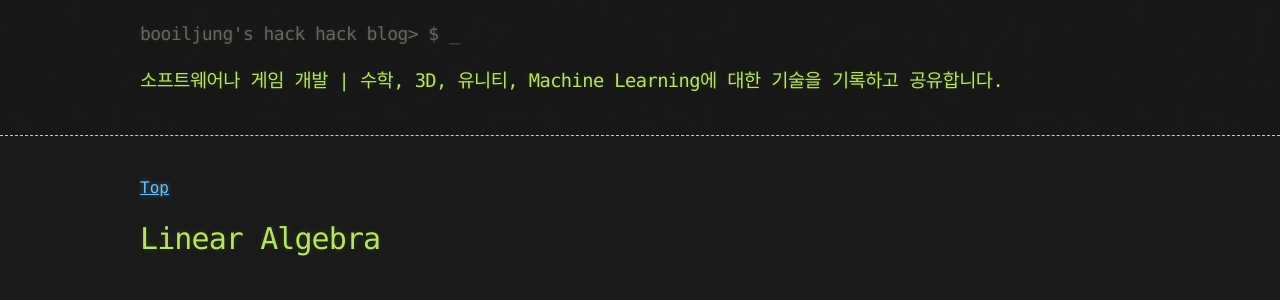
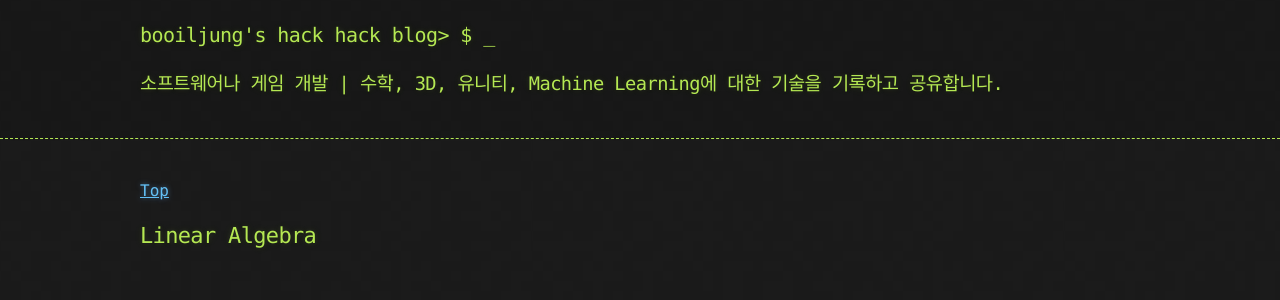
Before and after one commit to booiljung/xxxxx, a Jekyll site: the page built from machine_learning_notes/linear_algebra.md, in a window 1280 px wide. Shown: the top 300 px of the page. Built offline with Jekyll 4.4.1, drawn with Linux system fonts in a browser that asks for light colours; our own code applies the rules of GitHub Pages for plain Markdown files.

Commit message:
h style changed

```diff
--- a/_sass/jekyll-theme-hacker.scss
+++ b/_sass/jekyll-theme-hacker.scss
@@ -67,14 +67,11 @@
 }
 
 header h1:before {
-  content: "./ ";
-  font-size: 24px;
+  font-size: 22px;
 }
 
 header h2 {
-  font-size: 18px;
-  font-weight: 300;
-  color: #666;
+  font-size: 20px;
 }
 
 #downloads .btn {
@@ -105,11 +102,11 @@
 }
 
 #main_content h1 {
-  font-size: 30px;
+  font-size: 22px;
 }
 
 #main_content h2 {
-  font-size: 24px;
+  font-size: 20px;
 }
 
 #main_content h3 {
@@ -117,11 +114,11 @@
 }
 
 #main_content h4 {
-  font-size: 14px;
+  font-size: 16px;
 }
 
 #main_content h5 {
-  font-size: 12px;
+  font-size: 14px;
   text-transform: uppercase;
   margin: 0 0 5px 0;
 }
```
